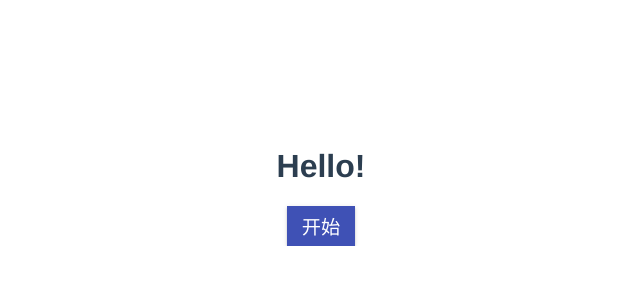
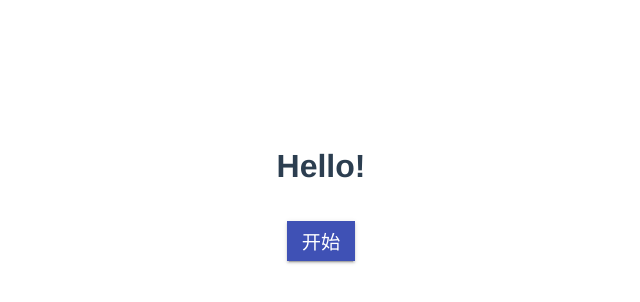
Before and after one commit to JerryLiao26/algorithm-visualizer, a Vue app: page /sort in a window 1280 px wide. Shown: the top 302 px of the page, without its empty margins (319-959 px from the left). Built offline with nearby package versions, Linux system fonts and the light colour scheme.

Commit message:
minor style fix

```diff
--- a/src/App.vue
+++ b/src/App.vue
@@ -39,6 +39,9 @@ export default {
 
   padding-left: 15px;
   padding-right: 15px;
+
+  margin-top: 15px;
+  margin-bottom: 15px;
 
   box-sizing: border-box;
   box-shadow: 0 2px 2px 0 rgba(0,0,0,.14), 0 3px 1px -2px rgba(0,0,0,.2), 0 1px 5px 0 rgba(0,0,0,.12);
```
